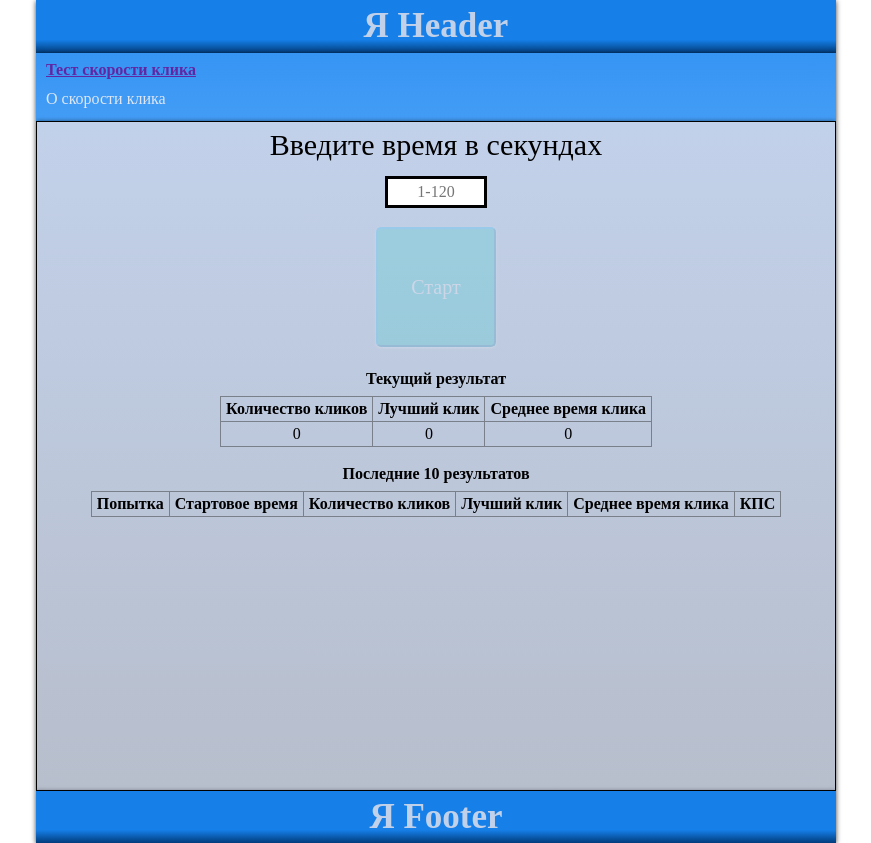
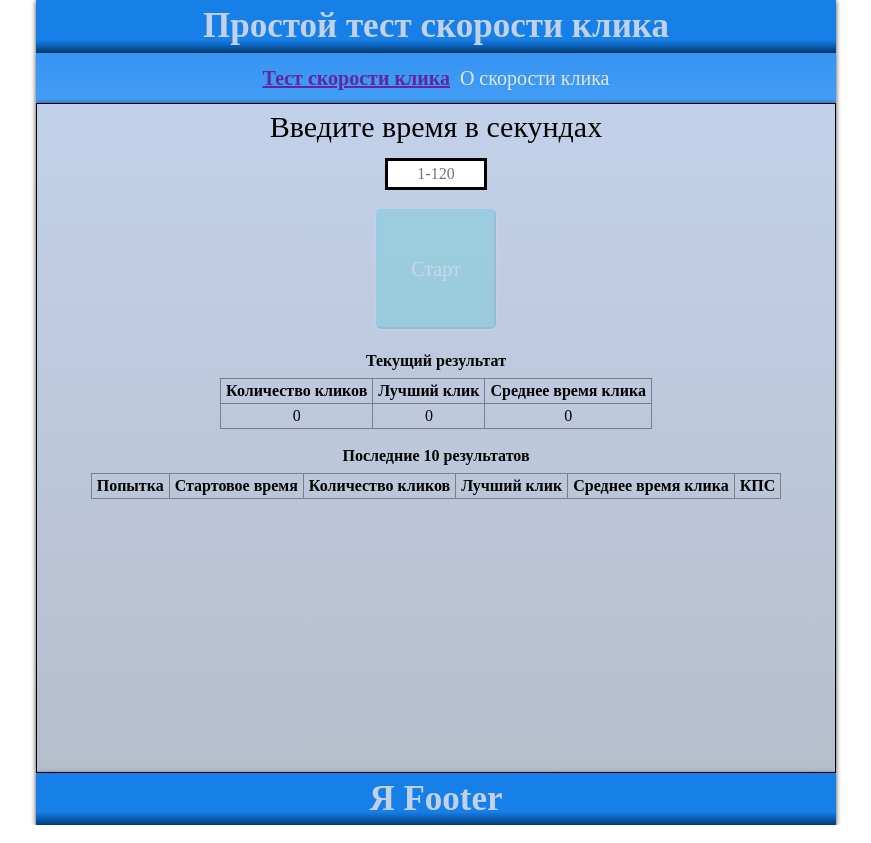
Before and after one commit to ZerruKun/pet-1-click-speed-test, a React (Create React App) app: page / in a window 1280 px wide. Shown: the whole page, without its empty margins (204-1075 px from the left). Built offline with nearby package versions, Linux system fonts and the light colour scheme.

Commit message:
Стилизация ссылок, перенос навбара.

```diff
--- a/src/components/header/Header.jsx
+++ b/src/components/header/Header.jsx
@@ -5,7 +5,7 @@ const Header = () => {
   return (
     <header className={styles.background}>
       {console.log("отрендерился Header")}
-      <h1 className={styles.text}>Я Header</h1>
+      <h1 className={styles.text}>Простой тест скорости клика</h1>
     </header>
   )
 }
--- a/src/components/main/Main.jsx
+++ b/src/components/main/Main.jsx
@@ -2,13 +2,13 @@ import React from 'react'
 import { Route, Routes } from "react-router-dom";
 import Cst from "../../pages/cst/Cst"
 import AboutCst from "../../pages/aboutCst/AboutCst"
-import Sidebar from "../sidebar/Sidebar"
+import Navbar from "../navbar/Navbar"
 
 const Main = () => {
   return (
     <div>
       {console.log("отрендерился Main")}
-      <Sidebar />
+      <Navbar />
       <Routes>
         <Route path="/" element={<Cst />} />
         <Route path="*" element={<Cst />} />
--- a/src/components/sidebar/Sidebar.jsx
+++ b/src/components/navbar/Navbar.jsx
@@ -1,16 +1,18 @@
 import React from 'react'
 import { NavLink } from "react-router-dom";
-import styles from "../../styles/Sidebar.module.css"
+import styles from "../../styles/Navbar.module.css"
 
-const Sidebar = () => {
+const Navbar = () => {
   return (
     <nav className={styles.general}>
       {console.log("отрендерился Sidebar")}
-      <NavLink className={({ isActive }) =>
-        isActive ? styles.activeLink : styles.notActiveLink
-      } to="/">
-        Тест скорости клика
-      </NavLink>
+      <div className={styles.link}>
+        <NavLink className={({ isActive }) =>
+          isActive ? styles.activeLink : styles.notActiveLink
+        } to="/">
+          Тест скорости клика
+        </NavLink>
+      </div>
       <NavLink className={({ isActive }) =>
         isActive ? styles.activeLink : styles.notActiveLink
       } to="/about">
@@ -20,4 +22,4 @@ const Sidebar = () => {
   )
 }
 
-export default Sidebar
+export default Navbar
--- a/src/styles/Sidebar.module.css
+++ b/src/styles/Navbar.module.css
@@ -35,15 +35,20 @@
 }
 
 .general {
-    min-width: 170px;
-    padding: 5px 10px;
+    padding: 10px 0px;
     background-image: linear-gradient(to bottom, #3694f3, #439df6);
     box-shadow: 0 1px 5px rgba(0,0,0,0.75);
+    font-family: 'Times New Roman', Times, serif;
+    font-size: 20px;
+    text-align: center;
+}
+
+.link {
+    display:inline-block;
+    padding-right: 10px;
 }
 
 .activeLink {
-    display: block;
-    margin-bottom: 5px;
     animation-name: textBlink;
     animation-duration: 2s;
     animation-iteration-count: infinite;
@@ -54,8 +59,6 @@
 }
 
 .notActiveLink {
-    display: block;
-    margin-bottom: 5px;
     color: #dfe6f2;
     font-weight: normal;
     text-decoration: none;
```
